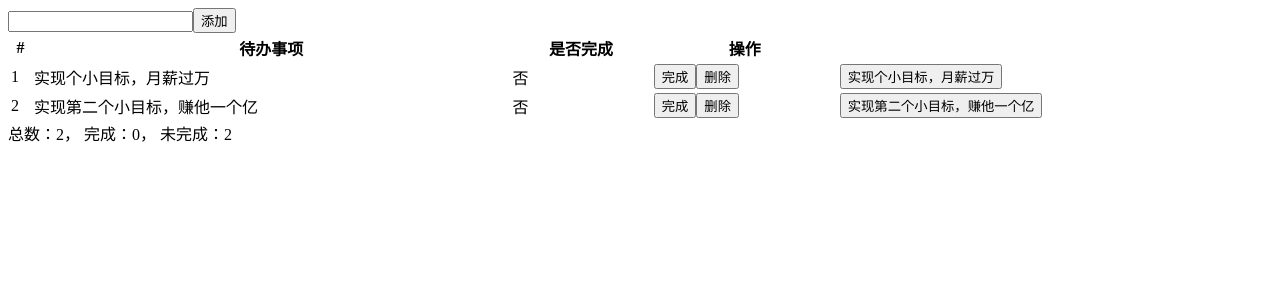
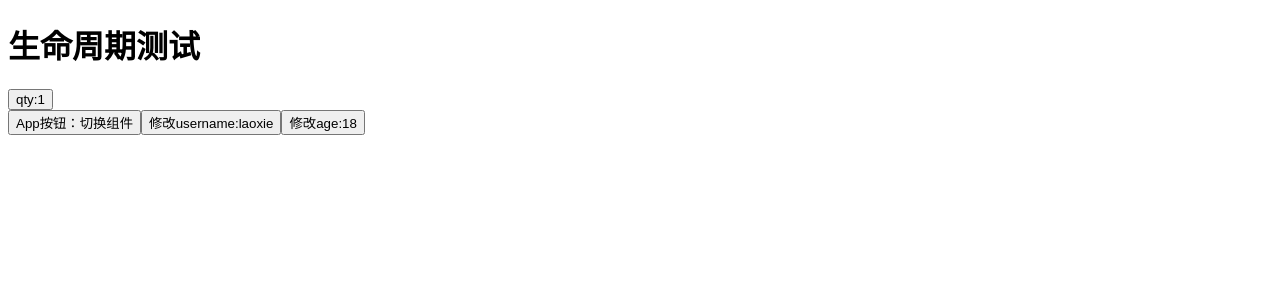
Before and after one commit to gzh52003/outline, a React app in the folder w5_React/: page / in a window 1280 px wide. Shown: the top 300 px of the page. Built offline with nearby package versions, Linux system fonts and the light colour scheme.

Commit message:
day6-4 生命周期函数

```diff
--- a/w5_React/src/App.js
+++ b/w5_React/src/App.js
@@ -2,11 +2,50 @@ import React from 'react';
 
 import Home from './pages/Home.jsx'
 import TodoList from './components/TodoList/'
+import Lifecycle from './components/Lifecycle'
 
-function App(){
-    return <div>
-        <TodoList />
-    </div>
+// function App(){
+//     return <div>
+//         {/* <TodoList /> */}
+
+//         <Lifecycle/>
+
+//     </div>
+// }
+
+class App extends React.Component{
+    state = {
+        show:true,
+        username:'laoxie',
+        age:18
+    }
+    render(){
+        return (
+            <div>
+                {
+                    this.state.show ?
+                    <Lifecycle username={this.state.username}/>
+                    :
+                    <div>div</div>
+                }
+                <button onClick={()=>{
+                    this.setState({
+                        show:!this.state.show
+                    })
+                }}>App按钮：切换组件</button>
+                <button onClick={()=>{
+                    this.setState({
+                        username:this.state.username+'-plus'
+                    })
+                }}>修改username:{this.state.username}</button>
+                <button onClick={()=>{
+                    this.setState({
+                        age:this.state.age+1
+                    })
+                }}>修改age:{this.state.age}</button>
+            </div>
+        )
+    }
 }
 
 export default App;
--- /dev/null
+++ b/w5_React/src/components/Lifecycle.js
@@ -0,0 +1,73 @@
+import React from 'react'
+
+class Lifecycle extends React.Component{
+    constructor(){
+        super();
+        this.state = {
+            qty:1
+        }
+        console.log('constructor')
+    }
+    // 不推荐 17.x改名为：UNSAFE_componentWillMount
+    componentWillMount(){
+        console.log('componentWillMount')
+    }
+    componentDidMount(){
+        console.log('componentDidMount')
+    }
+
+    // 不推荐
+    componentWillUpdate(nextProps, nextState){
+        // this.props, this.state.qty:1/nextState.qty:2
+        console.log('componentWillUpdate')
+    }
+    componentDidUpdate(prevProps, prevState){
+        // this.props, this.state.qty:2/prevState.qty:1
+        console.log('componentDidUpdate')
+
+        // 在这里setState时要特别注意，一定要加上条件，否则会进入死循环
+    }
+
+    componentWillUnmount(){
+        console.log('componentWillUnmount')
+    }
+     // 不推荐
+    componentWillReceiveProps(){
+        console.log('componentWillReceiveProps')
+    }
+
+    // shouldComponentUpdate一般用于性能优化
+    shouldComponentUpdate(nextProps, nextState){
+        // this.state.qty: 当前值
+        // nextState.qty: 将要改变的值
+        console.log('shouldComponentUpdate')
+        // this.forceUpdate(); //强制刷新（不推荐）
+
+        // qty为5的倍数才渲染页面、
+        // if(nextState.qty%5===0){
+        //     return true;
+        // }else{
+        //     return false
+        // }
+
+        if(nextProps.username === this.props.username){
+            return false;
+        }
+        return true;
+    }
+    render(){
+        console.log('render')
+        return (
+            <div>
+                <h1>生命周期测试</h1>
+                <button onClick={()=>{
+                    this.setState({
+                        qty:this.state.qty+1
+                    })
+                }}>qty:{this.state.qty}</button>
+            </div>
+        )
+    }
+}
+
+export default Lifecycle;
```
Also changed, not shown: w5_React/doc/readme.md.
